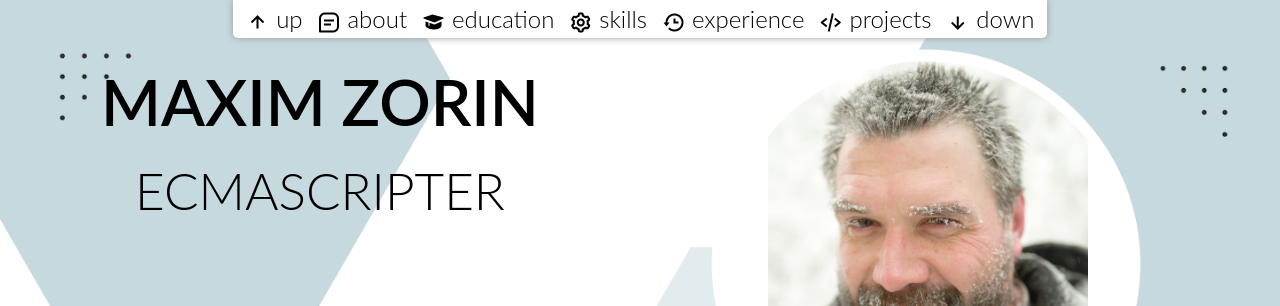
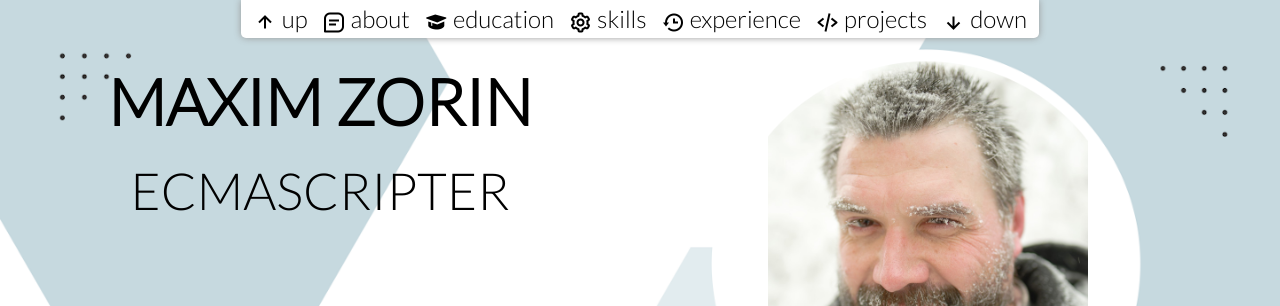
Before and after one commit to mxn42/rsschool-cv, a plain HTML site: page lite/en/index.html in a window 1280 px wide. Shown: the top 306 px of the page. Drawn offline with nearby package versions, Linux system fonts and the light colour scheme; no server answers.

Commit message:
fix: update font

```diff
--- a/lite/en/index.html
+++ b/lite/en/index.html
@@ -8,7 +8,7 @@
   <link rel="preconnect" href="https://fonts.googleapis.com">
   <link rel="preconnect" href="https://fonts.gstatic.com" crossorigin>
   <link rel="stylesheet" href="https://cdnjs.cloudflare.com/ajax/libs/normalize/8.0.1/normalize.min.css">
-  <link rel="stylesheet" href="https://fonts.googleapis.com/css2?family=Roboto+Condensed:wght@300&display=swap">
+  <link rel="stylesheet" href="https://fonts.googleapis.com/css2?family=Lato:wght@300&display=swap">
   <link rel="stylesheet" href='https://unpkg.com/boxicons@2.1.1/css/boxicons.min.css'>
   <link rel="stylesheet" href="//cdnjs.cloudflare.com/ajax/libs/highlight.js/11.3.1/styles/default.min.css">
   <link rel="stylesheet" href="//cdnjs.cloudflare.com/ajax/libs/highlight.js/11.3.1/styles/vs.min.css">
```
